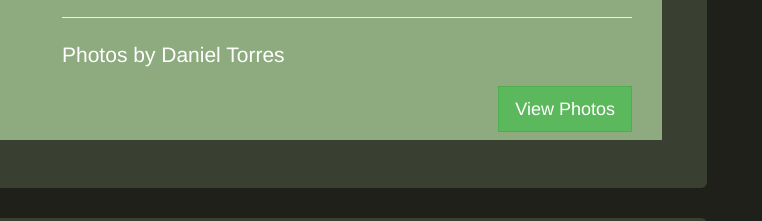
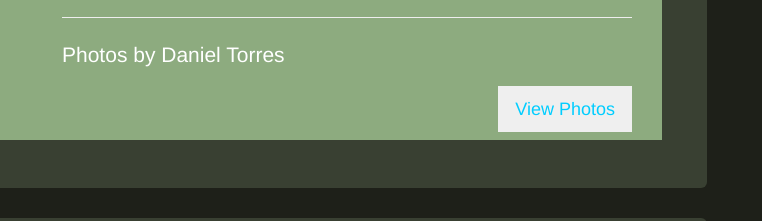
Before and after one commit to yourkingnico/photoGallery, a Gatsby site in the folder photo-gallery/: page /directory in a window 1280 px wide. Shown: the part 387-608 px from the top of the page, 518-1280 px from the left. Built offline with nearby package versions, Linux system fonts and the light colour scheme; Gatsby itself is replaced by a stand-in of ours.

Commit message:
change button color

```diff
--- a/photo-gallery/src/components/album.js
+++ b/photo-gallery/src/components/album.js
@@ -39,7 +39,7 @@ class Album extends Component {
                         <Link to="/">
                             <Button
                                 style={{ float: 'right'}}
-                                color="success"
+                                color="brown"
                                 size="lg"
                                 onClick={ this.setTrip }
                                 >
```
